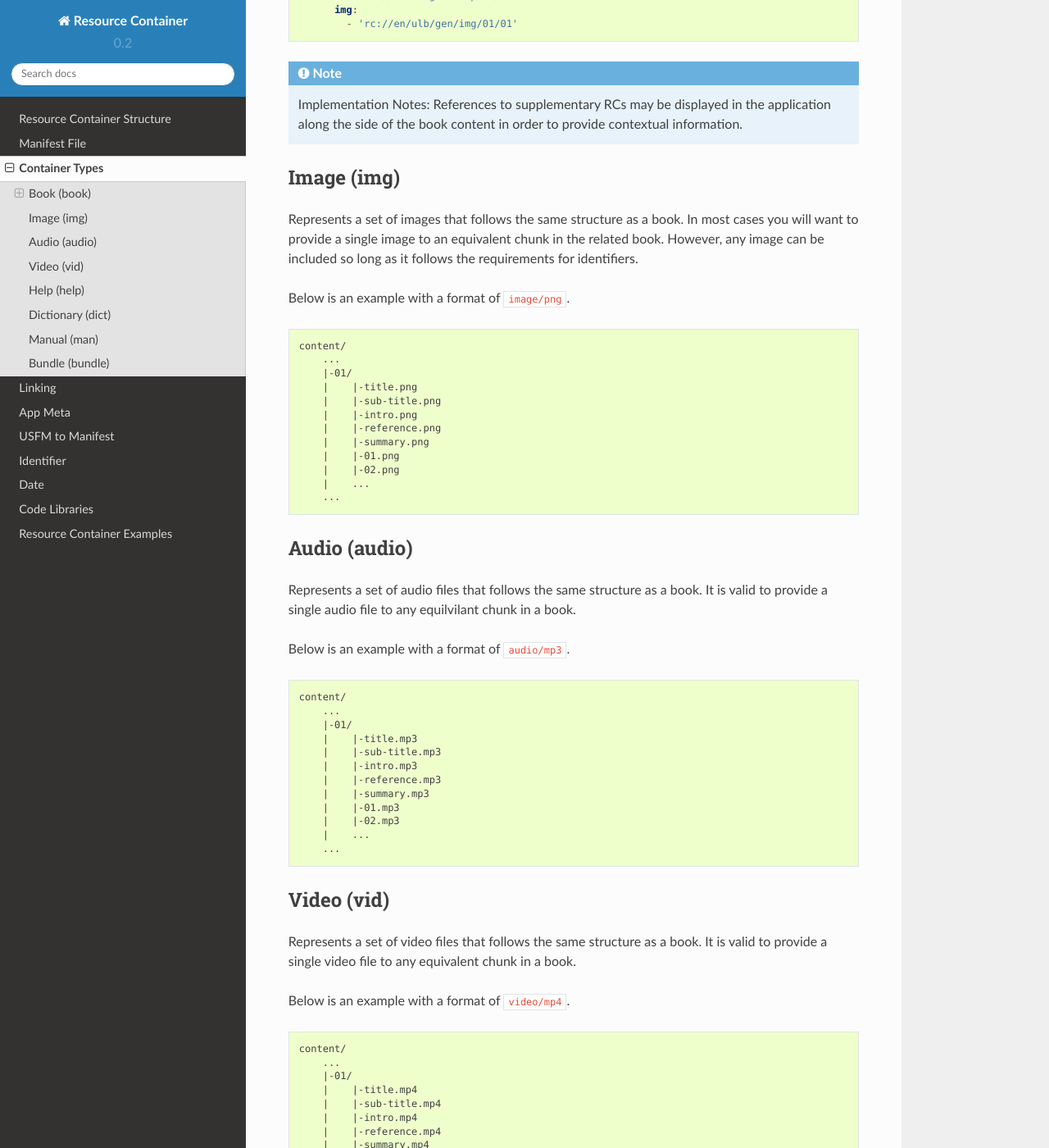
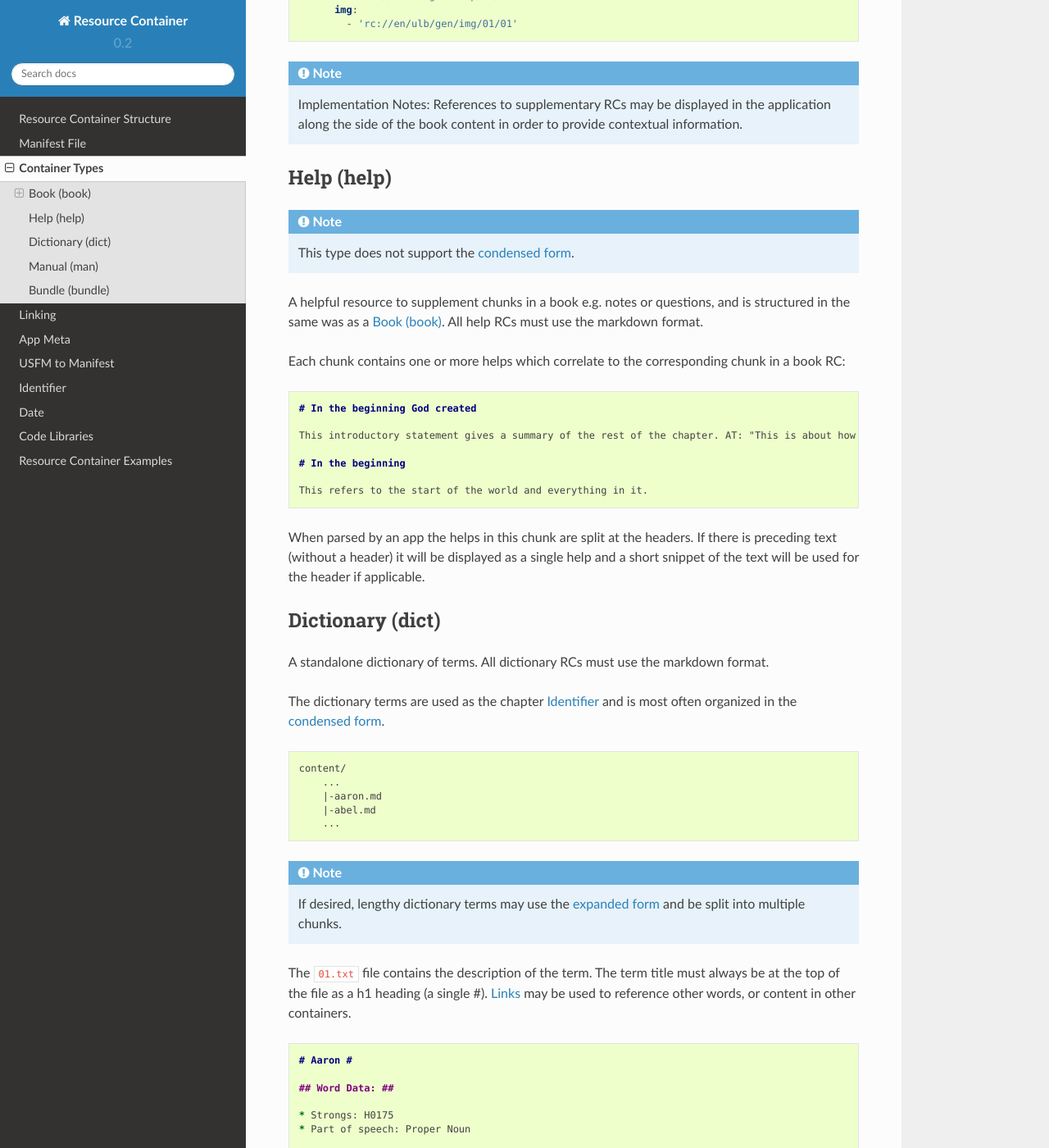
Before and after one commit to unfoldingWord-dev/Resource-Container, a Sphinx documentation site: the page built from docs/container_types.rst, in a window 1280 px wide and 1400 px high, scrolled down 1167 px. Shown: the whole window at 82% size. Built offline with Sphinx 7.4.7 and the Read the Docs theme 2.0.0, drawn with Linux system fonts in a browser that asks for light colours; some of the changed text lies outside the part shown.

Commit message:
fixes #19

```diff
--- a/docs/container_types.rst
+++ b/docs/container_types.rst
@@ -60,85 +60,6 @@ The order of elements in each of these groups should be respected.
 
 .. note:: Implementation Notes:
     References to supplementary RCs may be displayed in the application along the side of the book content in order to provide contextual information.
-
-.. _types-image:
-
-Image (img)
------------
-
-Represents a set of images that follows the same structure as a book.
-In most cases you will want to provide a single image to an equivalent chunk in the related book.
-However, any image can be included so long as it follows the requirements for identifiers.
-
-Below is an example with a format of ``image/png``.
-
-.. code-block:: none
-
-    content/
-        ...
-        |-01/
-        |    |-title.png
-        |    |-sub-title.png
-        |    |-intro.png
-        |    |-reference.png
-        |    |-summary.png
-        |    |-01.png
-        |    |-02.png
-        |    ...
-        ...
-
-
-.. _types-audio:
-
-Audio (audio)
--------------
-
-Represents a set of audio files that follows the same structure as a book.
-It is valid to provide a single audio file to any equilvilant chunk in a book.
-
-Below is an example with a format of ``audio/mp3``.
-
-.. code-block:: none
-
-    content/
-        ...
-        |-01/
-        |    |-title.mp3
-        |    |-sub-title.mp3
-        |    |-intro.mp3
-        |    |-reference.mp3
-        |    |-summary.mp3
-        |    |-01.mp3
-        |    |-02.mp3
-        |    ...
-        ...
-
-
-.. _types-video:
-
-Video (vid)
------------
-
-Represents a set of video files that follows the same structure as a book.
-It is valid to provide a single video file to any equivalent chunk in a book.
-
-Below is an example with a format of ``video/mp4``.
-
-.. code-block:: none
-
-    content/
-        ...
-        |-01/
-        |    |-title.mp4
-        |    |-sub-title.mp4
-        |    |-intro.mp4
-        |    |-reference.mp4
-        |    |-summary.mp4
-        |    |-01.mp4
-        |    |-02.mp4
-        |    ...
-        ...
-
 
 Help (help)
 -----------
```
